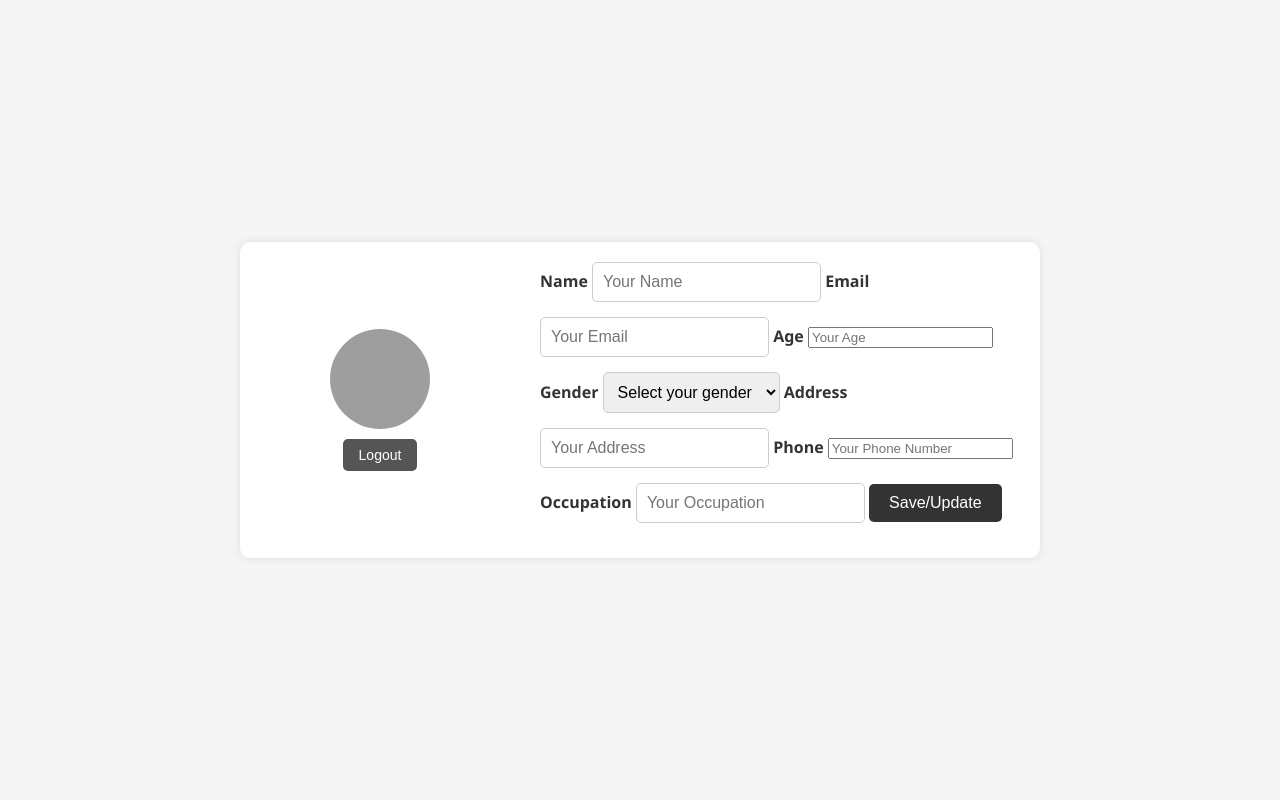
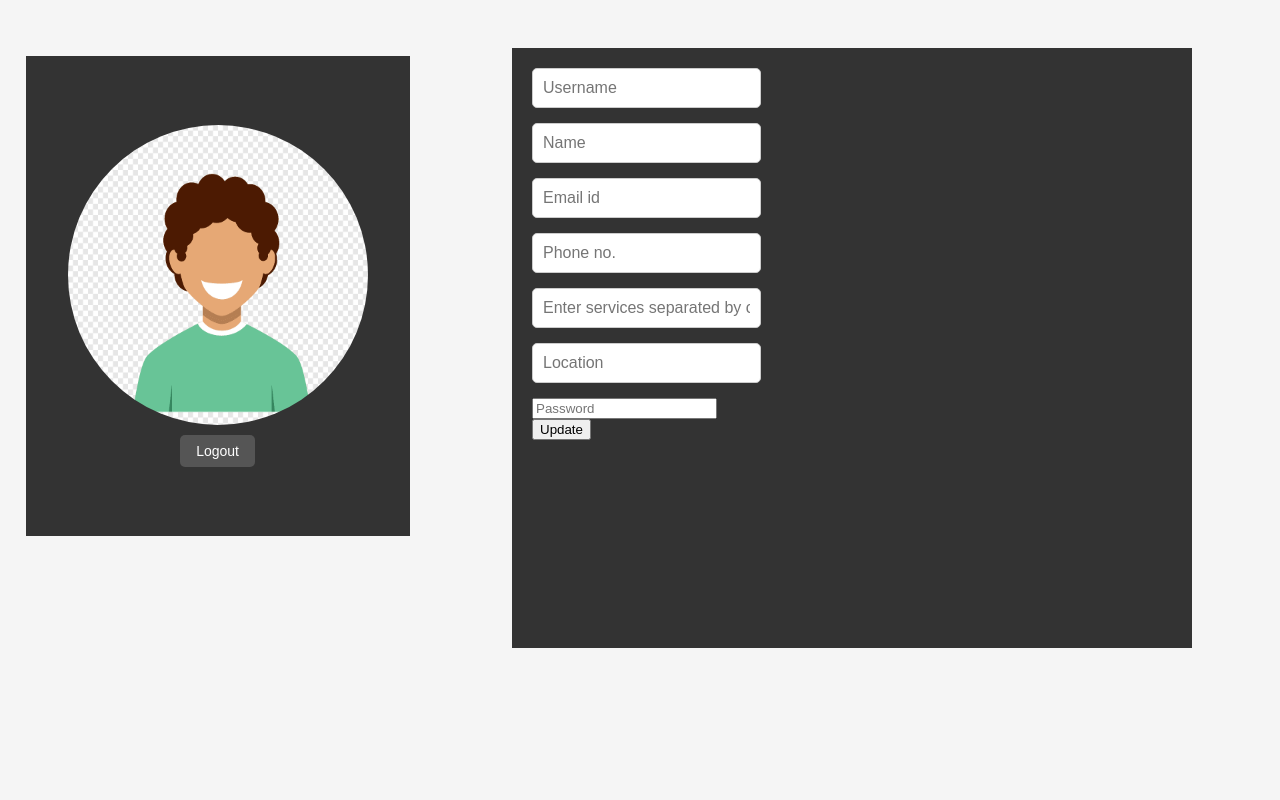
Before and after one commit to amanistrying/InfoMosaic, a Django app: page /serviceProvider/ in a window 1280 px wide. Run offline with Django 4.2, Linux system fonts and the light colour scheme; grey boxes are pictures that could not be loaded.

Commit message:
updated service provider page

```diff
--- a/templates/serviceprovider.html
+++ b/templates/serviceprovider.html
@@ -58,12 +58,15 @@
 <html lang="en">
 
 <head>
-    <meta charset="UTF-8">
-    <meta name="viewport" content="width=device-width, initial-scale=1.0">
-    <title>Edit Personal Details</title>
+    <meta charset="utf-8">
+    <meta http-equiv="X-UA-Compatible" content="IE=edge">
+    <meta name="description" content="">
+    <meta name="viewport" content="width=device-width, initial-scale=1">
+  <title>Service provider details</title>
+  <link rel="stylesheet" href="https://cdnjs.cloudflare.com/ajax/libs/font-awesome/5.15.3/css/all.min.css">
     <style>
         body {
-            font-family: 'Segoe UI', Tahoma, Geneva, Verdana, sans-serif;
+            font-family: 'Montserrat', sans-serif;
             background-color: #f5f5f5;
             margin: 0;
             padding: 0;
@@ -73,31 +76,29 @@
             min-height: 100vh;
         }
 
-        .container {
-            display: flex;
-            max-width: 800px;
-            background-color: #fff;
-            box-shadow: 0 0 10px rgba(0, 0, 0, 0.1);
-            border-radius: 10px;
-            overflow: hidden;
-        }
-
         .left-block {
-            flex: 1;a
+            position: absolute;
+            left: 2%;
+            top: 7%;
+            width: 30%;
+            height: 60%;
+            position: absolute;
             background-color: #333;
             color: #fff;
-            padding: 20px;
+            padding: 0px;
             display: flex;
             flex-direction: column;
+            align-items: center;
             justify-content: center;
-            align-items: center;
         }
 
         .left-block img {
-            width: 100px;
-            height: 100px;
+            width: 300px;
+            height: 300px;
             border-radius: 50%;
             margin-bottom: 10px;
+            display: flex;
+            align-items: center;
         }
 
         .logout-btn {
@@ -115,6 +116,12 @@
         }
 
         .right-block {
+            position: absolute;
+            width: 50%;
+            height: 70%;
+            top: 6%;
+            left: 40%;
+            background-color: #333;
             flex: 2;
             padding: 20px;
             display: flex;
@@ -155,43 +162,49 @@
 </head>
 
 <body>
-    <div class="container">
-        <div class="left-block">
-            <img src="your_user_image.jpg" alt="User Image">
-            <button class="logout-btn">Logout</button>
+        <<div class="left-block">
+            {% load static %}
+            <img src="{% static 'face.png' %}" alt="User Image">
+            <a href="{% url 'logout' %}">
+            <button class="logout-btn">Logout</button></a>
         </div>
         <div class="right-block">
-            <form id="editForm">
-                <label for="name">Name</label>
-                <input type="text" id="name" name="name" placeholder="Your Name" required>
+            <form method="post" action="{% url 'edit' %}">
+                {% csrf_token %}
+                <div class="username form-group">
+                    <input type="text" name="sp_username" id="username" placeholder="Username" value="{{user.username}}"
+                        required>
+                </div>
+                <div class="fullname form-group">
+                    <input type="text" name="sp_fullname" id="fullname" placeholder="Name" value="{{ user.name }}">
+                </div>
+                <div class="email form-group">
+                    <input type="text" name="sp_email" id="email" placeholder="Email id" value="{{ user.email }}">
+                </div>
+                <div class="phoneno form-group">
+                    <input type="text" name="sp_phoneno" id="phoneno" placeholder="Phone no." value="{{ user.phone }}">
+                </div>
+                <div class="service form-group">
+                    <input type="text" name="sp_service" id="service" placeholder="Enter services separated by commas"
+                        value="{{ user.services|join:', ' }}">
+                </div>
+                <div class="location form-group">
+                    <input type="text" name="sp_location" id="location" placeholder="Location" value="{{ user.location }}">
+                </div>
+                <div class="password form-group">
+                    <input type="password" name="sp_password" id="password" placeholder="Password" minlength="6" required>
+                </div>
+                <div class="signup-button form-group">
+                    <button type="submit" name="action" value="update">Update</button>
+                </div>
+            </form>
 
-                <label for="email">Email</label>
-                <input type="email" id="email" name="email" placeholder="Your Email" required>
-
-                <label for="age">Age</label>
-                <input type="number" id="age" name="age" placeholder="Your Age" required>
-
-                <label for="gender">Gender</label>
-                <select id="gender" name="gender" required>
-                    <option value="" disabled selected>Select your gender</option>
-                    <option value="male">Male</option>
-                    <option value="female">Female</option>
-                    <option value="other">Other</option>
-                </select>
-
-                <label for="address">Address</label>
-                <input type="text" id="address" name="address" placeholder="Your Address" required>
-
-                <label for="phone">Phone</label>
-                <input type="tel" id="phone" name="phone" placeholder="Your Phone Number" required>
-
-                <label for="occupation">Occupation</label>
-                <input type="text" id="occupation" name="occupation" placeholder="Your Occupation" required>
-
-                <button class="save-btn">Save/Update</button>
-            </form>
+            {% if error_message %}
+            <div class="error-message">
+                <p>{{ error_message }}</p>
+            </div>
+            {% endif %}
         </div>
-    </div>
 </body>
 
 </html>
```
Also changed, not shown: static/face.png (added).
